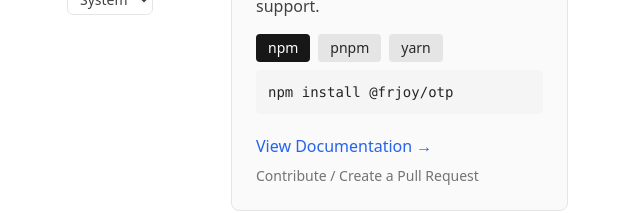
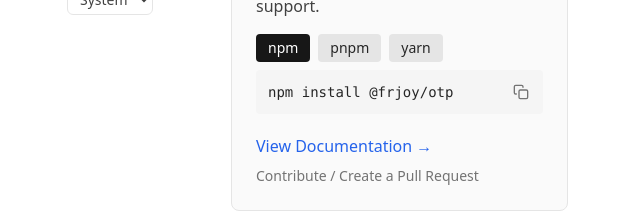
Before and after one commit to felixdusengimana/feldux, a Next.js app: page /packages in a window 1280 px wide. Shown: the part 391-604 px from the top of the page, without its empty margins (135-775 px from the left). Built offline with nearby package versions, Linux system fonts and the light colour scheme.

Commit message:
feat: add copy button to install command

```diff
--- a/components/InstallTabs.tsx
+++ b/components/InstallTabs.tsx
@@ -6,6 +6,7 @@
 
 export default function InstallTabs({ packageName, latest }: { packageName: string, latest?: boolean }) {
     const [selected, setSelected] = React.useState<InstallTab>('npm');
+    const [copied, setCopied] = React.useState(false);
 
     const getCommand = (tab: InstallTab) => {
         switch (tab) {
@@ -17,13 +18,26 @@
                 return `yarn add ${packageName}`;
         }
     };
+    const copy = async () => {
+        try {
+            await navigator.clipboard.writeText(getCommand(selected));
+            setCopied(true);
+            setTimeout(() => setCopied(false), 2000);
+        } catch {
+            // clipboard can be blocked (e.g. insecure context); nothing to do
+        }
+    };
+
     return (
         <>
             <div className="flex space-x-2 mb-2">
                 {installTabs.map((tab) => (
                     <button
                         key={tab}
-                        onClick={() => setSelected(tab)}
+                        onClick={() => {
+                            setSelected(tab);
+                            setCopied(false);
+                        }}
                         className={`px-3 py-1 rounded text-sm font-medium ${selected === tab
                             ? 'bg-neutral-900 text-white dark:bg-neutral-100 dark:text-neutral-900'
                             : 'bg-neutral-200 dark:bg-neutral-700 text-neutral-800 dark:text-neutral-200'
@@ -35,11 +49,32 @@
             </div>
 
 
-            <pre className="bg-neutral-100 dark:bg-neutral-950 p-3 rounded text-sm font-mono overflow-x-auto">
-                <code className="block text-neutral-800 dark:text-neutral-200">
-                    {getCommand(selected)}
-                </code>
-            </pre>
+            <div className="relative">
+                <pre className="bg-neutral-100 dark:bg-neutral-950 p-3 pr-12 rounded text-sm font-mono overflow-x-auto">
+                    <code className="block text-neutral-800 dark:text-neutral-200">
+                        {getCommand(selected)}
+                    </code>
+                </pre>
+                <button
+                    type="button"
+                    onClick={copy}
+                    aria-label={copied ? 'Copied' : 'Copy command'}
+                    title={copied ? 'Copied' : 'Copy command'}
+                    className="absolute top-1/2 -translate-y-1/2 right-2 p-1.5 rounded text-neutral-500 hover:text-neutral-900 hover:bg-neutral-200 dark:text-neutral-400 dark:hover:text-neutral-100 dark:hover:bg-neutral-800 transition-colors focus:outline-none focus:ring-2 focus:ring-neutral-400"
+                >
+                    {copied ? (
+                        <svg width="16" height="16" viewBox="0 0 24 24" fill="none" stroke="currentColor" strokeWidth="2" strokeLinecap="round" strokeLinejoin="round" aria-hidden="true">
+                            <path d="M20 6 9 17l-5-5" />
+                        </svg>
+                    ) : (
+                        <svg width="16" height="16" viewBox="0 0 24 24" fill="none" stroke="currentColor" strokeWidth="2" strokeLinecap="round" strokeLinejoin="round" aria-hidden="true">
+                            <rect x="9" y="9" width="13" height="13" rx="2" />
+                            <path d="M5 15H4a2 2 0 0 1-2-2V4a2 2 0 0 1 2-2h9a2 2 0 0 1 2 2v1" />
+                        </svg>
+                    )}
+                </button>
+                <span className="sr-only" aria-live="polite">{copied ? 'Copied to clipboard' : ''}</span>
+            </div>
         </>
     )
 }
```
